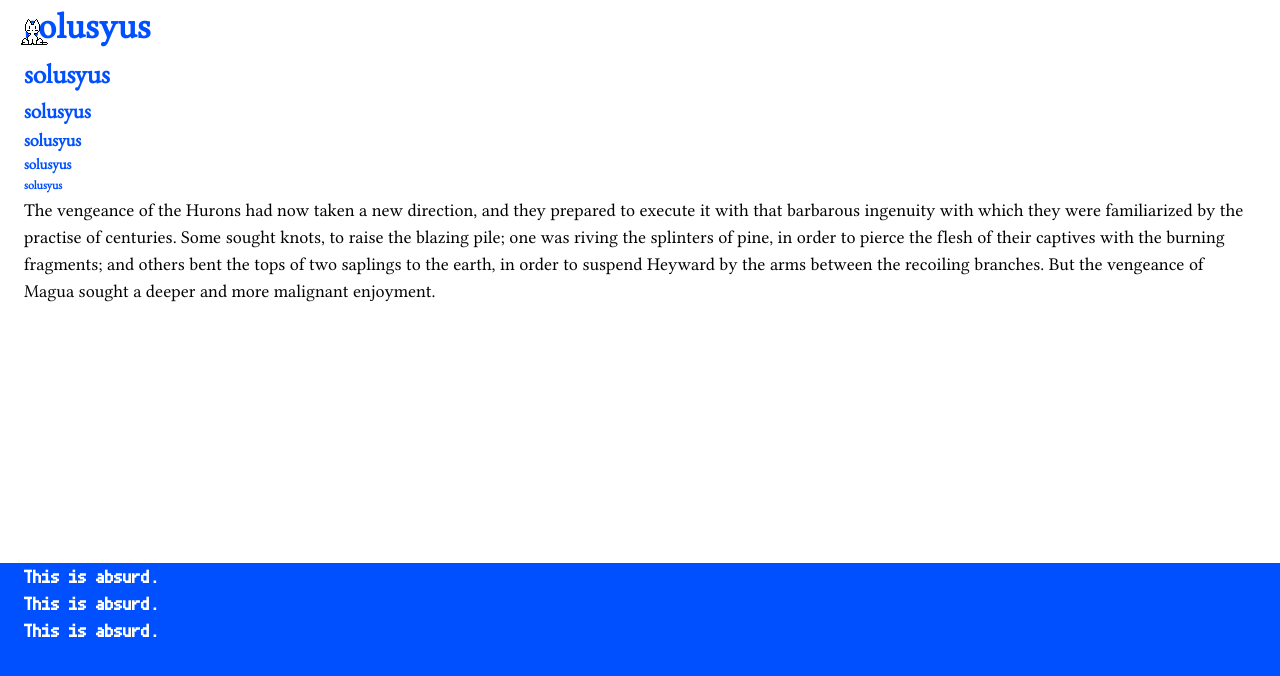
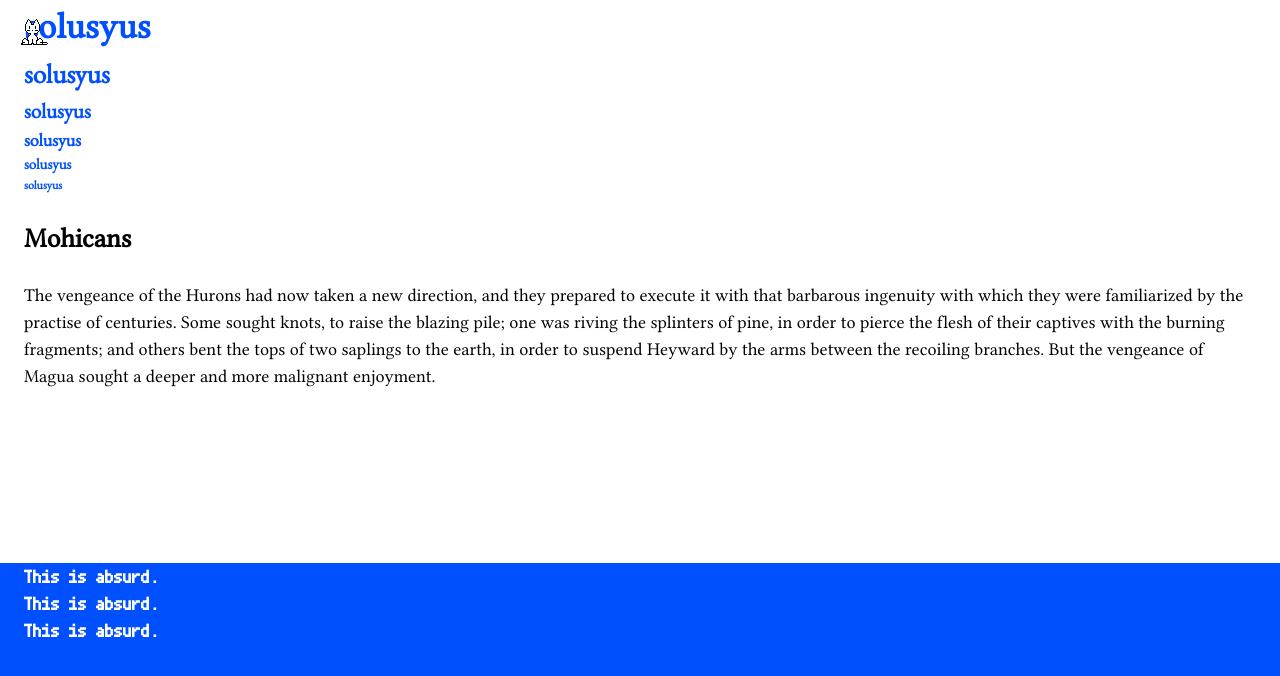
Before and after one commit to solusyus/website, a Jekyll site: the page built from index.html, in a window 1280 px wide. Shown: the top 676 px of the page. Built offline with Jekyll 4.4.1, drawn with Linux system fonts in a browser that asks for light colours; nearby versions of some CDN libraries; a script that is not in the unit is left out.

Commit message:
Update index.html

```diff
--- a/index.html
+++ b/index.html
@@ -3,5 +3,8 @@ layout: default
 title: Solusyus
 ---
 <section>
-  The vengeance of the Hurons had now taken a new direction, and they prepared to execute it with that barbarous ingenuity with which they were familiarized by the practise of centuries. Some sought knots, to raise the blazing pile; one was riving the splinters of pine, in order to pierce the flesh of their captives with the burning fragments; and others bent the tops of two saplings to the earth, in order to suspend Heyward by the arms between the recoiling branches. But the vengeance of Magua sought a deeper and more malignant enjoyment.
+  <h1>Mohicans</h1>
+  <p>
+    The vengeance of the Hurons had now taken a new direction, and they prepared to execute it with that barbarous ingenuity with which they were familiarized by the practise of centuries. Some sought knots, to raise the blazing pile; one was riving the splinters of pine, in order to pierce the flesh of their captives with the burning fragments; and others bent the tops of two saplings to the earth, in order to suspend Heyward by the arms between the recoiling branches. But the vengeance of Magua sought a deeper and more malignant enjoyment.
+  </p>
 </section>
```
